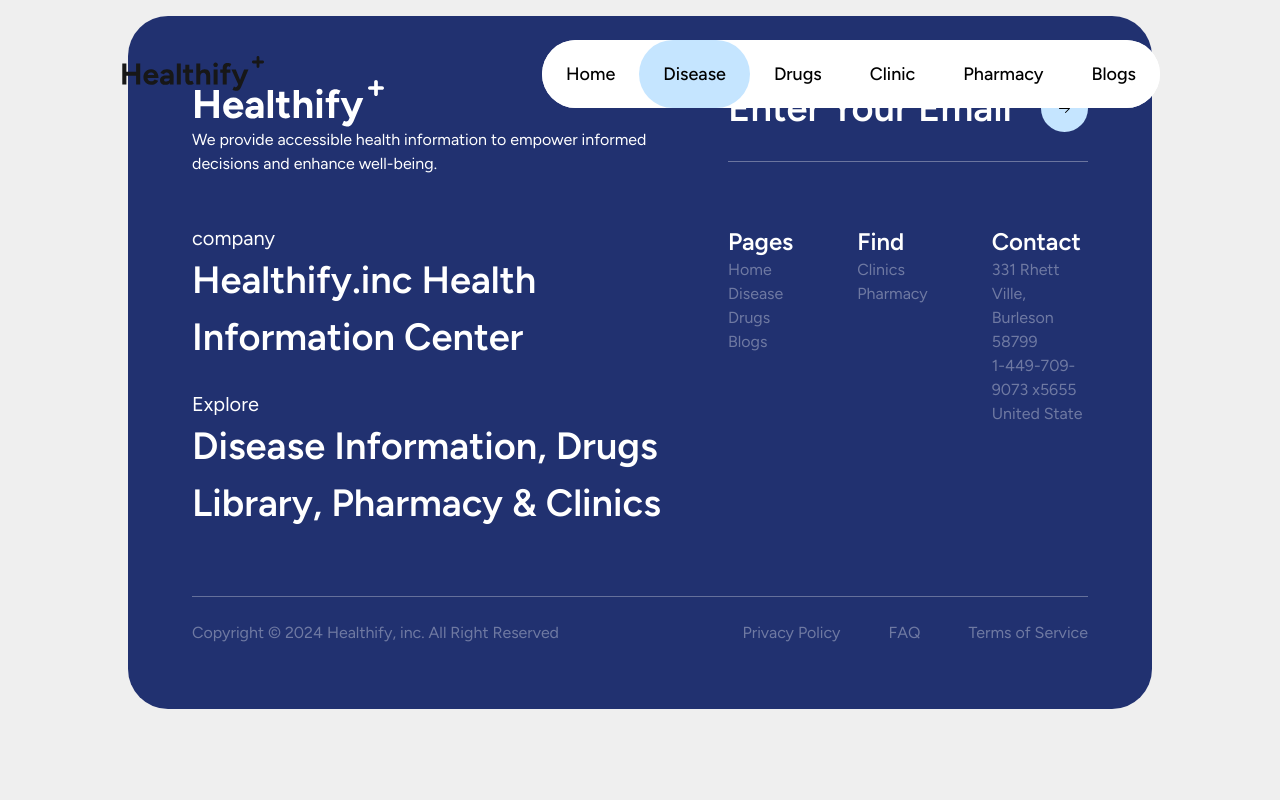
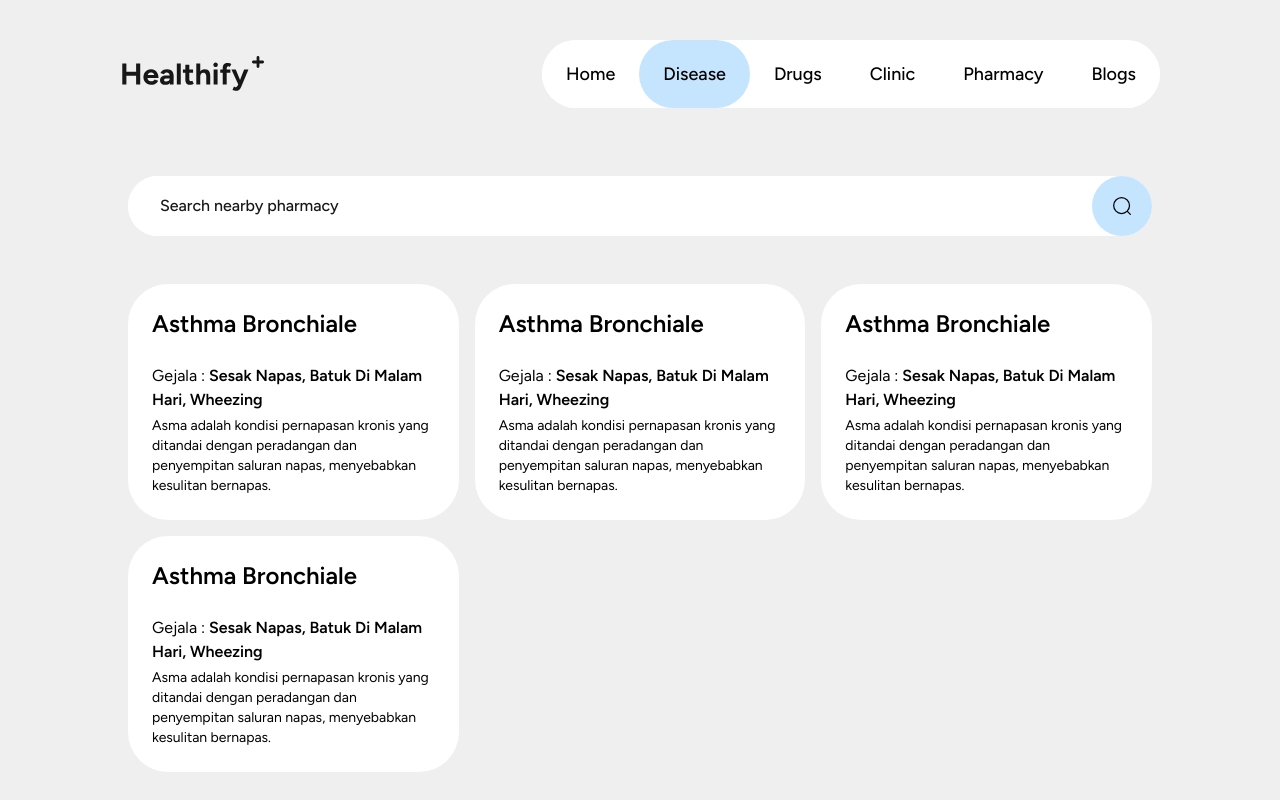
Before and after one commit to aryndraa/healthify, a React (Vite) app: page /disease/searched in a window 1280 px wide. Shown: the top 800 px of the page. Built offline with nearby package versions, Linux system fonts and the light colour scheme.

Commit message:
disease searched

```diff
--- a/src/component/Disease/DiseaseCard.jsx
+++ b/src/component/Disease/DiseaseCard.jsx
@@ -2,7 +2,7 @@ import {Link} from "react-router-dom";
 
 export const DiseaseCard = () => {
   return (
-    <Link to="1" className="p-4 lg:p-6 2xl:p-8 bg-white h-fit rounded-xl lg:rounded-xxl hover:text-white hover:bg-secondary transition ease-in-out">
+    <Link to="/disease/1" className="p-4 lg:p-6 2xl:p-8 bg-white h-fit rounded-xl lg:rounded-xxl hover:text-white hover:bg-secondary transition ease-in-out">
       <h2 className="text-xl mb-4 lg:text-2xl font-semibold lg:mb-6 2xl:mb-12">Asthma Bronchiale</h2>
       <div>
         <h3 className=" 2xl:text-lg mb-1">
--- a/src/component/Disease/TabBar.jsx
+++ b/src/component/Disease/TabBar.jsx
@@ -1,6 +1,6 @@
 export const TabBar = ({ activeTab = "overview", setActiveTab }) => {
   return (
-    <div className="bg-white grid grid-cols-3 w-fit rounded-xl lg:rounded-xxl font-medium ">
+    <div className="bg-white grid grid-cols-3 w-fit lg:w-full rounded-xl lg:rounded-xxl font-medium ">
       <button
         className={`lg:text-lg 2xl:text-xl px-3 py-3 lg:py-5 2xl:py-6 rounded-xl lg:rounded-xxl transition ease-in-out ${activeTab === "overview" ? "bg-trinary" : "bg-transparent"}`}
         onClick={() => setActiveTab("overview")}
--- a/src/pages/Disease/DiseasesSearched.jsx
+++ b/src/pages/Disease/DiseasesSearched.jsx
@@ -1,5 +1,25 @@
+import {SearchBar} from "../../component/SearchBar.jsx";
+import {Banner} from "../../component/Banner.jsx";
+import diseaseHero from "../../assets/disease.jpg";
+import {ListWords} from "../../component/Disease/ListWords.jsx";
+import {DiseaseCard} from "../../component/Disease/DiseaseCard.jsx";
+
 export function DiseasesSearched() {
   return (
-    <></>
+    <>
+      <section className="min-h-screen mt-[100px] lg:mt-[160px] mb-4">
+        <div className="w-full flex  gap-2 items-center mb-4">
+          <SearchBar/>
+        </div>
+
+        <div className="grid grid-cols-1 w lg:grid-cols-3 gap-x-0 gap-y-4  lg:gap-4 my-4 lg:my-12">
+            <DiseaseCard/>
+            <DiseaseCard/>
+            <DiseaseCard/>
+            <DiseaseCard/>
+        </div>
+      </section>
+
+    </>
   )
 }
```
